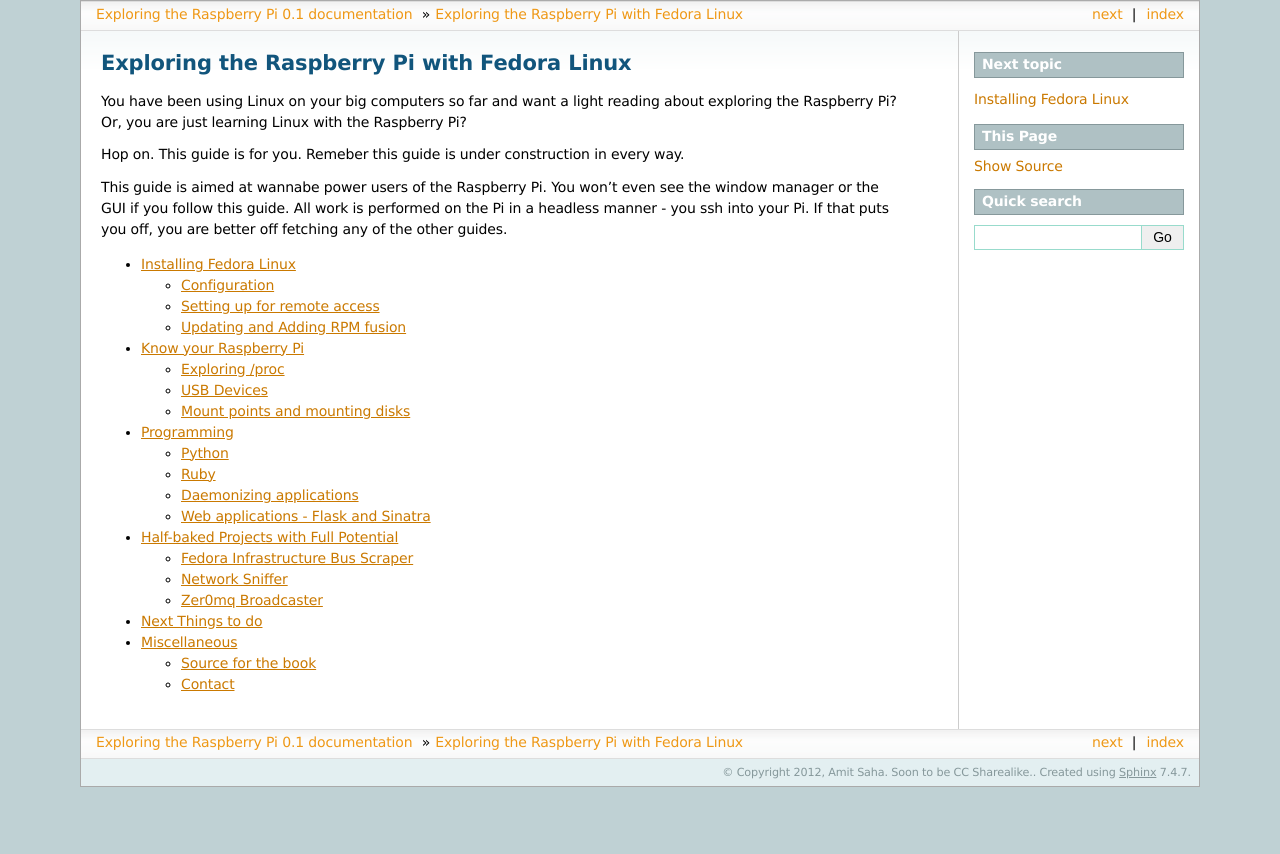
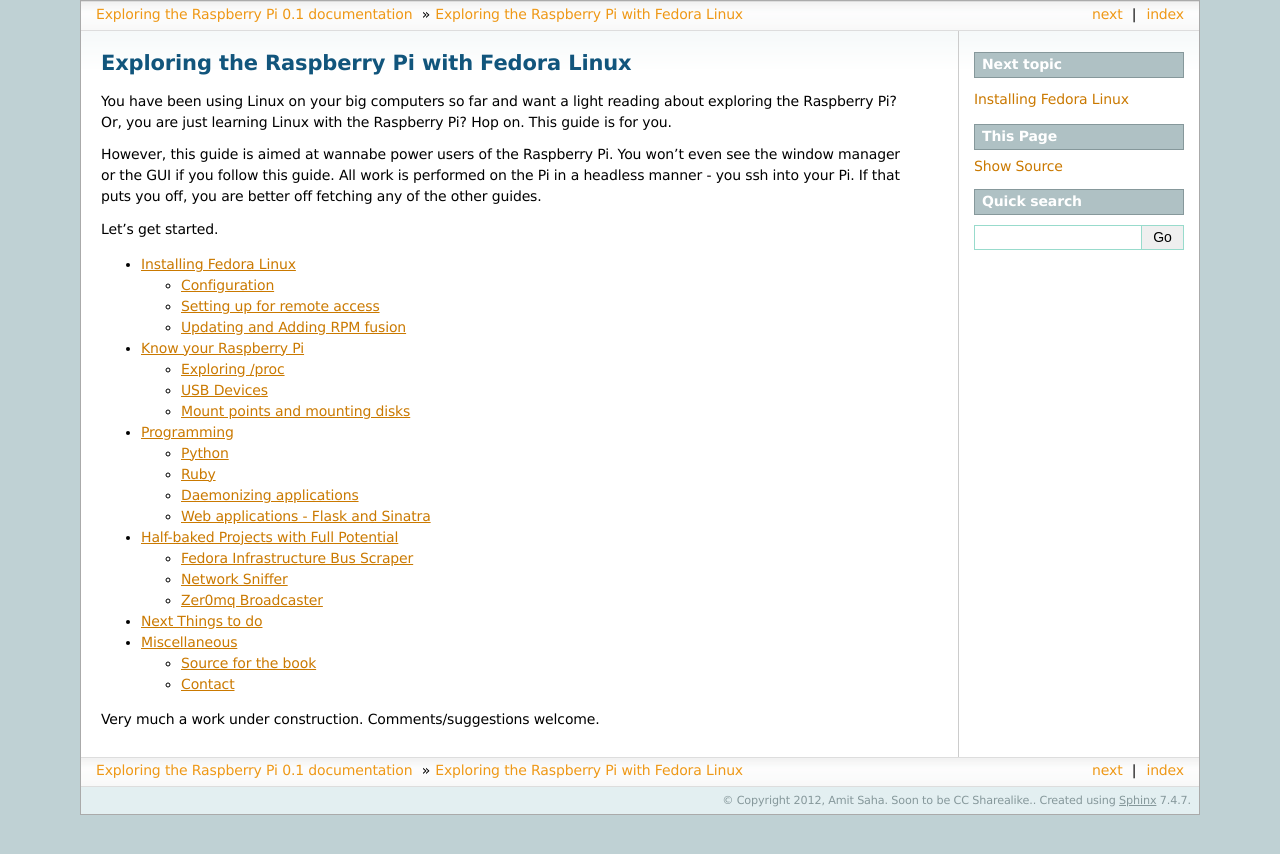
Before and after one commit to amitsaha/raspi-guide, a Sphinx documentation site: the page built from doc/index.rst, in a window 1280 px wide. Shown: the top 854 px of the page. Built offline with Sphinx 7.4.7, drawn with Linux system fonts in a browser that asks for light colours.

Commit message:
more intro text

```diff
--- a/doc/index.rst
+++ b/doc/index.rst
@@ -8,15 +8,14 @@
 
 You have been using Linux on your big computers so far and want a light
 reading about exploring the Raspberry Pi? Or, you are just learning
-Linux with the Raspberry Pi?
+Linux with the Raspberry Pi? Hop on. This guide is for you.
 
-Hop on. This guide is for you. Remeber this guide is under construction
-in every way.
-
-This guide is aimed at wannabe power users of the Raspberry Pi. You
+However, this guide is aimed at wannabe power users of the Raspberry Pi. You
 won't even see the window manager or the GUI if you follow this guide. All work is
 performed on the Pi in a headless manner - you ssh into your Pi. If that
 puts you off, you are better off fetching any of the other guides.
+
+Let's get started.
 
 .. toctree::
    :maxdepth: 2
@@ -27,3 +26,6 @@
    projects
    whatnext
    closing
+
+
+Very much a work under construction. Comments/suggestions welcome.
```
